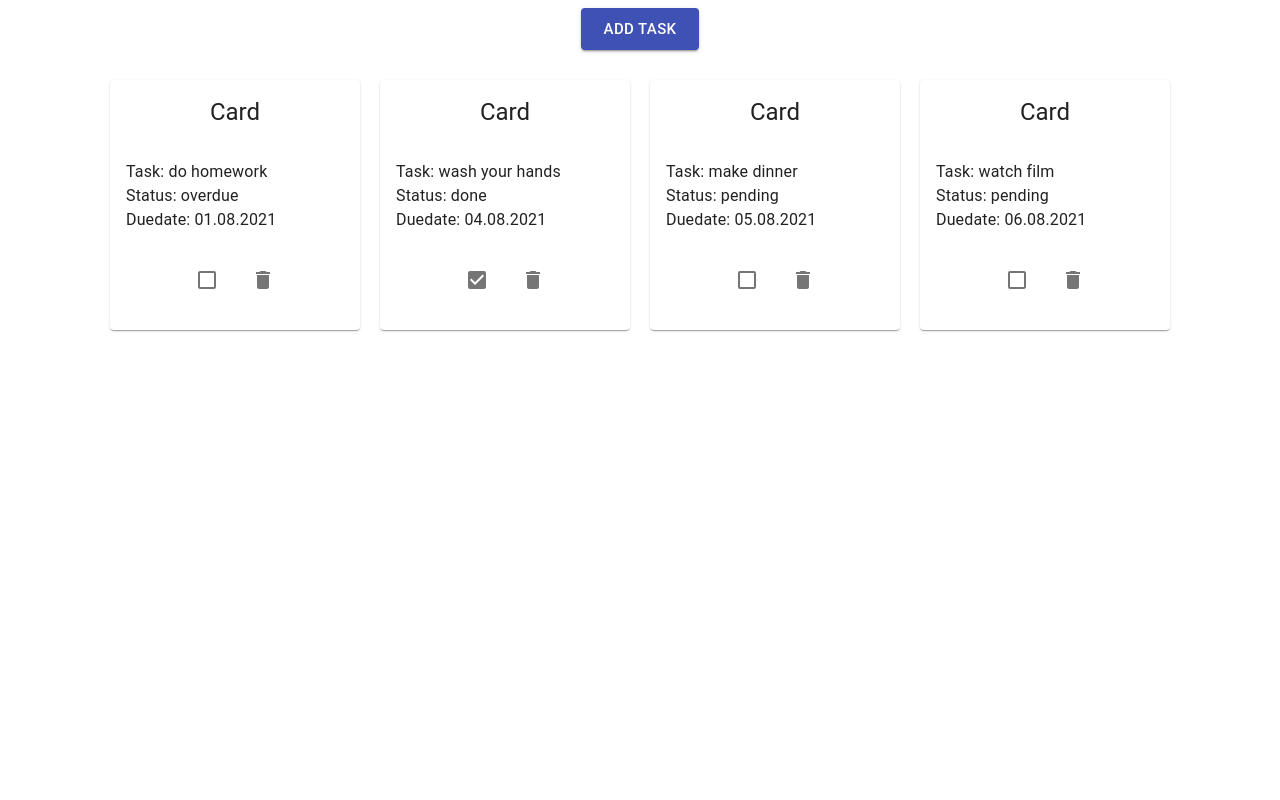
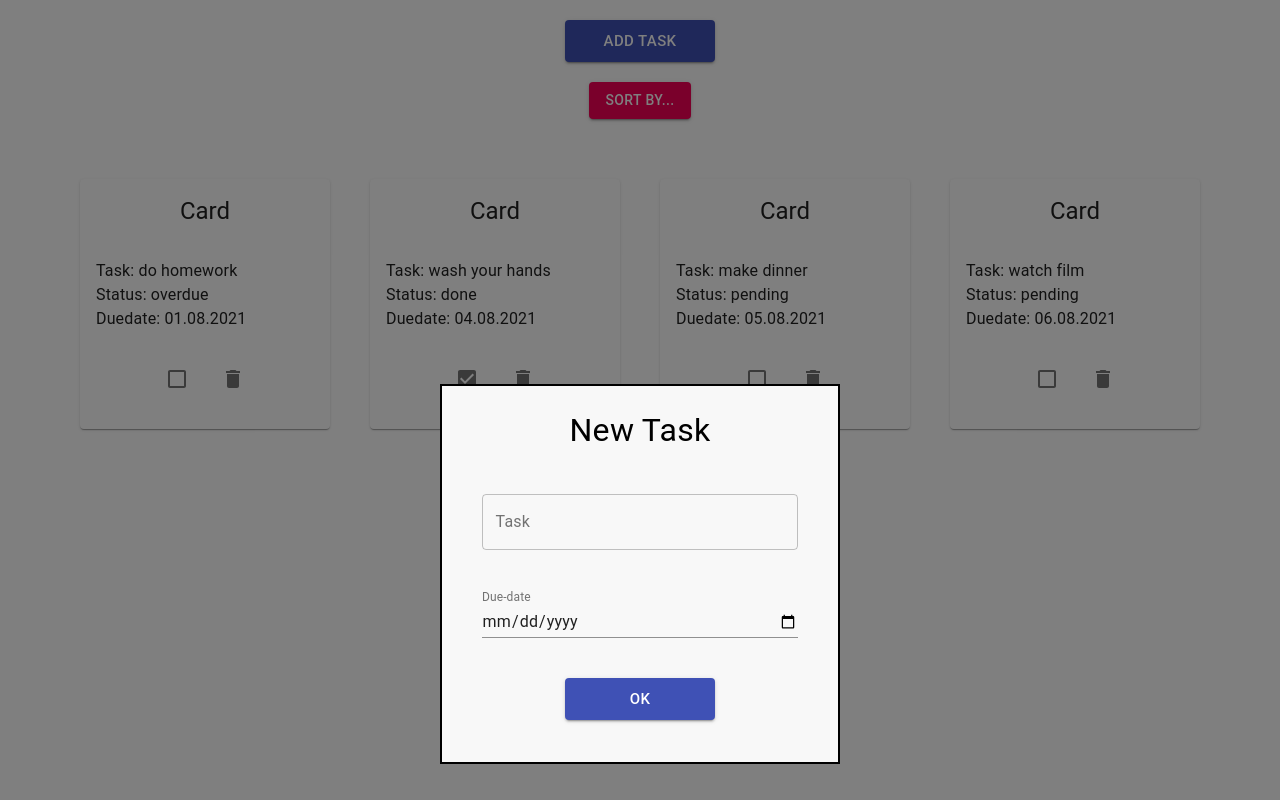
Before and after one commit to seriksk1/todo-app, a React (Create React App) app: page / in a window 1280 px wide. Both pictures are taken after a click on the button "ADD TASK". Built offline with nearby package versions, Linux system fonts and the light colour scheme.

Commit message:
Layout is completed

```diff
--- a/src/App.js
+++ b/src/App.js
@@ -1,28 +1,80 @@
+import { useState } from "react";
+import { makeStyles } from "@material-ui/core/styles";
+
 import "./App.css";
-import { makeStyles } from "@material-ui/core/styles";
 
 import { Grid } from "@material-ui/core";
 import Button from "@material-ui/core/Button";
+import Modal from "@material-ui/core/Modal";
+import Typography from "@material-ui/core/Typography";
+
 import TaskList from "./components/TaskList";
+import AddTaskForm from "./components/AddTaskForm";
+import SortPopup from "./components/SortPopup";
 
 const useStyles = makeStyles({
+  mainContainer: {
+    marginTop: 20,
+  },
   addTaskBtn: {
-    maxWidth: 200,
+    width: 150,
+  },
+  modal: {
+    alignItems: "center",
+    margin: "30% auto",
+    width: 400,
+    height: 380,
+
+    backgroundColor: "#f8f8f8",
+    border: "2px solid #000",
+    boxShadow: "#0f0f0f",
+  },
+  modalTitle: {
+    width: "100%",
+    margin: "20px 0",
+    fontSize: 32,
+    textAlign: "center",
   },
 });
 
 function App() {
   const classes = useStyles();
+
+  const [openModal, setOpenModal] = useState(false);
+
+  const handleOpenModal = () => {
+    setOpenModal(true);
+  };
+
+  const handleCloseModal = () => {
+    setOpenModal(false);
+  };
+
   return (
-    <Grid container direction="column" alignItems="center">
+    <Grid
+      className={classes.mainContainer}
+      container
+      direction="column"
+      alignItems="center"
+    >
       <Button
         className={classes.addTaskBtn}
+        onClick={handleOpenModal}
         size="large"
         variant="contained"
         color="primary"
       >
         Add Task
       </Button>
+
+      <SortPopup />
+
+      <Modal open={openModal} onClose={handleCloseModal}>
+        <Grid container direction="column" className={classes.modal}>
+          <Typography className={classes.modalTitle}>New Task</Typography>
+          <AddTaskForm />
+        </Grid>
+      </Modal>
       <TaskList />
     </Grid>
   );
--- /dev/null
+++ b/src/components/AddTaskForm.jsx
@@ -0,0 +1,46 @@
+import { makeStyles } from "@material-ui/core";
+
+import TextField from "@material-ui/core/TextField"
+import Button from "@material-ui/core/Button";
+
+const useStyles = makeStyles({
+    form: {
+        width: "100%",
+        display: "flex",
+        flexDirection: "column",
+        alignItems: "center"
+    },
+    textField: {
+        width: "80%",
+        margin: "20px 0",
+    },
+    addTaskBtn: {
+        width: 150,
+        marginTop: 20,
+    }
+
+  });
+
+function AddTaskForm() {
+
+    const classes = useStyles();
+
+    return (
+    <form className={classes.form} noValidate autoComplete="off">
+        <TextField className={classes.textField} id="task" label="Task" variant="outlined" />
+        <TextField className={classes.textField} id="date" type="date" defaultValue={"02/08/2021"} label="Due-date" InputLabelProps={{
+          shrink: true,
+        }}/>
+        <Button
+        className={classes.addTaskBtn}
+        size="large"
+        variant="contained"
+        color="primary"
+        >
+            OK
+        </Button>
+    </form>
+    )
+}
+
+export default AddTaskForm
--- /dev/null
+++ b/src/components/SortPopup.jsx
@@ -0,0 +1,86 @@
+import { useState } from "react";
+
+import { makeStyles } from "@material-ui/core/styles";
+
+import Menu from "@material-ui/core/Menu";
+import Button from "@material-ui/core/Button";
+import MenuItem from "@material-ui/core/MenuItem";
+import ListItemIcon from "@material-ui/core/ListItemIcon";
+import ListItemText from "@material-ui/core/ListItemText";
+
+import HourglassEmptyIcon from "@material-ui/icons/HourglassEmpty";
+import ScheduleIcon from "@material-ui/icons/Schedule";
+
+const useStyles = makeStyles({
+  sortPopup: {
+    margin: "20px 0",
+  },
+  paper: {
+    border: "1px solid #000",
+  },
+  menuItem: {
+    "&:focus": {
+      backgroundColor: "#d4d7ff",
+    },
+  },
+});
+
+function SortPopup({}) {
+  const classes = useStyles();
+
+  const [anchorEl, setAnchorEl] = useState(null);
+
+  const handleClick = (event) => {
+    setAnchorEl(event.currentTarget);
+  };
+
+  const handleMenuClose = () => {
+    setAnchorEl(null);
+  };
+
+  return (
+    <div className={classes.sortPopup}>
+      <Button
+        variant="contained"
+        color="secondary"
+        aria-controls="sort-menu"
+        aria-haspopup="true"
+        onClick={handleClick}
+      >
+        Sort by...
+      </Button>
+      <Menu
+        id="sort-menu"
+        className={classes.paper}
+        getContentAnchorEl={null}
+        anchorEl={anchorEl}
+        keepMounted
+        open={Boolean(anchorEl)}
+        onClose={handleMenuClose}
+        anchorOrigin={{
+          vertical: "bottom",
+          horizontal: "center",
+        }}
+        transformOrigin={{
+          vertical: "top",
+          horizontal: "center",
+        }}
+      >
+        <MenuItem className={classes.menuItem} onClick={handleMenuClose}>
+          <ListItemIcon>
+            <ScheduleIcon />
+          </ListItemIcon>
+          <ListItemText primary="Due-date" />
+        </MenuItem>
+        <MenuItem className={classes.menuItem} onClick={handleMenuClose}>
+          <ListItemIcon>
+            <HourglassEmptyIcon />
+          </ListItemIcon>
+          <ListItemText primary="Status" />
+        </MenuItem>
+      </Menu>
+    </div>
+  );
+}
+
+export default SortPopup;
--- a/src/components/Task.jsx
+++ b/src/components/Task.jsx
@@ -16,7 +16,7 @@ const useStyles = makeStyles({
   card: {
     minWidth: 250,
     minHeight: 250,
-      margin: 10,
+    margin: 20,
   },
   btnAdd: {
     maxWidth: 200,
@@ -32,8 +32,7 @@ const useStyles = makeStyles({
   },
 });
 
-function Task({task, status, dueDate}) {
-
+function Task({ task, status, dueDate }) {
   const classes = useStyles();
 
   return (
@@ -49,7 +48,6 @@ function Task({task, status, dueDate}) {
         <Typography>Duedate: {dueDate}</Typography>
       </CardContent>
       <CardActions className={classes.cardActions}>
-
         {status === "done" ? (
           <IconButton aria-label="checked">
             <CheckBoxIcon />
@@ -65,7 +63,7 @@ function Task({task, status, dueDate}) {
         </IconButton>
       </CardActions>
     </Card>
-    )
+  );
 }
 
 export default Task;
--- a/src/components/TaskList.jsx
+++ b/src/components/TaskList.jsx
@@ -8,7 +8,7 @@ const useStyles = makeStyles({
     }
   });
 
-function TaskList({}) {
+function TaskList() {
 
     const classes = useStyles();
 
```
Lines whose indentation alone changed are shown as unchanged.
